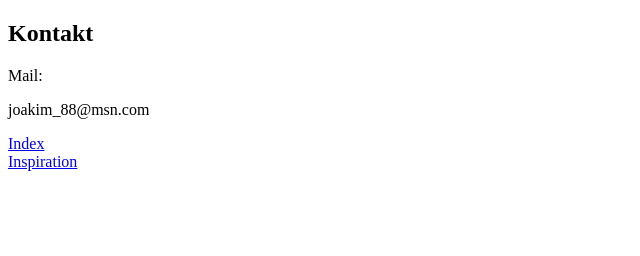
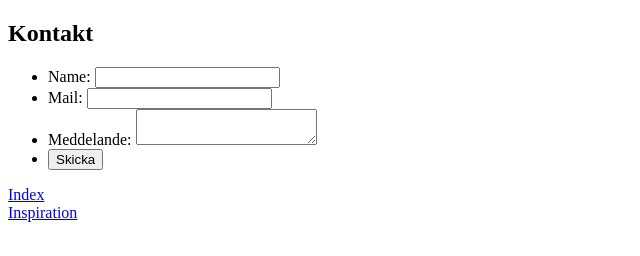
Before and after one commit to J0kk3/FE21-html, a plain HTML site: page 6_Miniprojekt/html/kontakt.html in a window 1280 px wide. Shown: the whole page, without its empty margins (0-640 px from the left). Drawn offline with Linux system fonts and the light colour scheme.

Commit message:
Add files via upload

```diff
--- a/6_Miniprojekt/html/kontakt.html
+++ b/6_Miniprojekt/html/kontakt.html
@@ -12,8 +12,25 @@
     <main>
         <h2>Kontakt</h2>
         <article>
-            <p>Mail: </p>
-            <p>joakim_88@msn.com</p>
+            <form action="kontakt" method="post">
+                <ul>
+                 <li>
+                   <label for="Namn">Name:</label>
+                   <input type="text" id="namn" namn="user_name">
+                 </li>
+                 <li>
+                   <label for="mail">Mail:</label>
+                   <input type="email" id="mail" name="user_email">
+                 </li>
+                 <li>
+                   <label for="msg">Meddelande:</label>
+                   <textarea id="msg" name="user_message"></textarea>
+                 </li>
+                 <li class="button">
+                    <button type="akicka">Skicka</button>
+                  </li>
+                </ul>
+               </form>
         </article>
     </main>
     <article>
```
Also changed, not shown: 6_Miniprojekt/index.html (+1 -1 lines).
